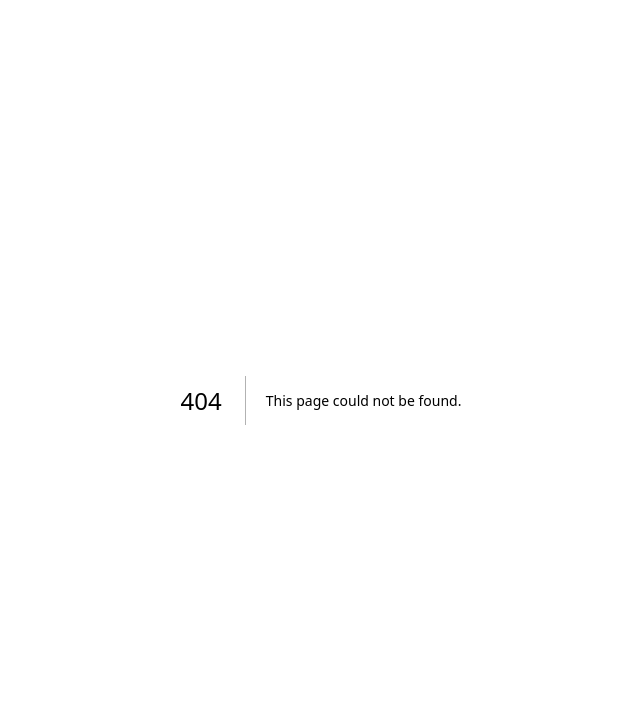
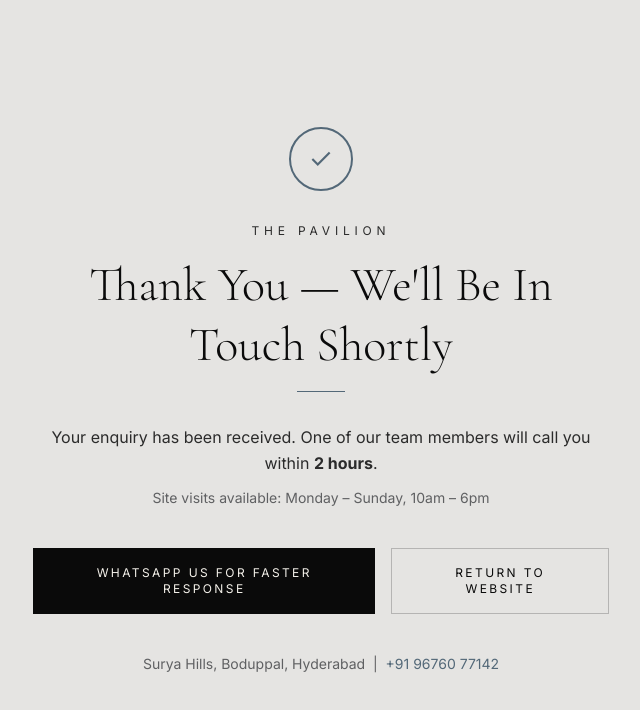
Before and after one commit to chaitanyabommak-tech/the-pavilion, a Next.js app: page /thank-you in a window 1280 px wide. Before the commit this address had no page. Shown: the top 710 px of the page, without its empty margins (319-959 px from the left). Built offline with nearby package versions, Linux system fonts and the light colour scheme.

Commit message:
SEO & performance audit — Groups 8-17: sitemap, GTM, lazy loading, form improvements, thank-you page, accessibility

```diff
--- a/app/layout.tsx
+++ b/app/layout.tsx
@@ -68,6 +68,11 @@ export default function RootLayout({
   return (
     <html lang="en" className={`${cormorant.variable} ${inter.variable}`} suppressHydrationWarning>
       <head>
+        {/* Performance: preconnect for fonts already handled by next/font */}
+        <link rel="dns-prefetch" href="https://www.googletagmanager.com" />
+        <link rel="dns-prefetch" href="https://www.google-analytics.com" />
+        {/* Preload hero image */}
+        <link rel="preload" as="image" href="/assets/pavilion-hero.png" fetchPriority="high" />
         <Script
           id="theme-init"
           strategy="beforeInteractive"
@@ -75,8 +80,26 @@ export default function RootLayout({
             __html: `(function(){try{var t=localStorage.getItem('pavilion-theme')||'light';document.documentElement.setAttribute('data-theme',t);}catch(e){}})();`,
           }}
         />
+        {/* Google Tag Manager — replace GTM-XXXXXXX with actual container ID */}
+        <Script
+          id="gtm-script"
+          strategy="afterInteractive"
+          dangerouslySetInnerHTML={{
+            __html: `(function(w,d,s,l,i){w[l]=w[l]||[];w[l].push({'gtm.start':new Date().getTime(),event:'gtm.js'});var f=d.getElementsByTagName(s)[0],j=d.createElement(s),dl=l!='dataLayer'?'&l='+l:'';j.async=true;j.src='https://www.googletagmanager.com/gtm.js?id='+i+dl;f.parentNode.insertBefore(j,f);})(window,document,'script','dataLayer','GTM-XXXXXXX');`,
+          }}
+        />
       </head>
-      <body className="antialiased overflow-x-hidden">{children}</body>
+      <body className="antialiased overflow-x-hidden">
+        {/* GTM noscript */}
+        <noscript>
+          <iframe src="https://www.googletagmanager.com/ns.html?id=GTM-XXXXXXX" height="0" width="0" style={{ display: "none", visibility: "hidden" }} />
+        </noscript>
+        {/* Skip navigation for accessibility */}
+        <a href="#main-content" className="sr-only focus:not-sr-only focus:fixed focus:top-4 focus:left-4 focus:z-[9999] focus:bg-white focus:px-4 focus:py-2 focus:text-black focus:text-sm">
+          Skip to main content
+        </a>
+        {children}
+      </body>
     </html>
   );
 }
--- a/app/page.tsx
+++ b/app/page.tsx
@@ -16,7 +16,7 @@ export default function Home() {
       <DisclaimerOverlay />
       <Navbar />
 
-      <main className="pb-[130px] lg:pb-0">
+      <main id="main-content" role="main" className="pb-[130px] lg:pb-0">
         <Hero />
         <Gallery />
         <VillaConfigurations />
--- /dev/null
+++ b/app/thank-you/page.tsx
@@ -0,0 +1,75 @@
+import type { Metadata } from "next";
+import Link from "next/link";
+
+export const metadata: Metadata = {
+  title: "Thank You | The Pavilion — Bommaku Constructions",
+  robots: { index: false, follow: false },
+};
+
+export default function ThankYouPage() {
+  return (
+    <main
+      className="min-h-screen flex items-center justify-center px-6 py-20"
+      style={{ background: "var(--bg)", transition: "background-color 300ms ease" }}
+    >
+      {/* GTM conversion event */}
+      <script
+        dangerouslySetInnerHTML={{
+          __html: `window.dataLayer=window.dataLayer||[];window.dataLayer.push({event:'form_submission_complete',event_category:'Lead',event_label:'Enquiry Form',value:1});`,
+        }}
+      />
+
+      <div className="max-w-xl w-full text-center">
+        <div
+          className="w-16 h-16 border-2 rounded-full flex items-center justify-center mx-auto mb-8"
+          style={{ borderColor: "var(--accent)" }}
+        >
+          <svg width="26" height="26" viewBox="0 0 24 24" fill="none" stroke="currentColor" strokeWidth="2" style={{ color: "var(--accent)" }}>
+            <polyline points="20 6 9 17 4 12" />
+          </svg>
+        </div>
+
+        <p style={{ color: "var(--ink-2)" }} className="text-xs tracking-[0.4em] uppercase mb-4">
+          The Pavilion
+        </p>
+
+        <h1 style={{ color: "var(--ink)" }} className="font-heading text-4xl sm:text-5xl font-light leading-tight mb-4">
+          Thank You — We&apos;ll Be In Touch Shortly
+        </h1>
+
+        <div className="w-12 h-px mx-auto mb-8" style={{ background: "var(--accent)" }} />
+
+        <p style={{ color: "var(--ink-2)" }} className="text-base leading-relaxed mb-3">
+          Your enquiry has been received. One of our team members will call you within <strong>2 hours</strong>.
+        </p>
+
+        <p style={{ color: "var(--ink-3)" }} className="text-sm mb-10">
+          Site visits available: Monday – Sunday, 10am – 6pm
+        </p>
+
+        <div className="flex flex-col sm:flex-row gap-4 justify-center mb-10">
+          <a
+            href="https://wa.me/919676077142?text=Hi%2C%20I%20just%20submitted%20an%20enquiry%20for%20The%20Pavilion.%20Can%20you%20help%20me%3F"
+            target="_blank"
+            rel="noopener noreferrer"
+            className="btn-primary px-8 py-4 text-xs tracking-[0.2em] uppercase inline-flex items-center justify-center gap-2"
+          >
+            WhatsApp Us for Faster Response
+          </a>
+          <Link
+            href="/"
+            style={{ border: "1px solid var(--out-bd)", color: "var(--out-tx)" }}
+            className="px-8 py-4 text-xs tracking-[0.2em] uppercase inline-flex items-center justify-center hover:opacity-80 transition-opacity"
+          >
+            Return to Website
+          </Link>
+        </div>
+
+        <p style={{ color: "var(--ink-3)" }} className="text-sm">
+          Surya Hills, Boduppal, Hyderabad &nbsp;|&nbsp;{" "}
+          <a href="tel:+919676077142" style={{ color: "var(--accent)" }}>+91 96760 77142</a>
+        </p>
+      </div>
+    </main>
+  );
+}
--- a/components/Hero.tsx
+++ b/components/Hero.tsx
@@ -46,6 +46,8 @@ export default function Hero() {
             src="/images/pavilion-mobile-hero.png"
             alt=""
             className="w-full h-full object-cover object-top"
+            loading="eager"
+            fetchPriority="high"
             onError={(e) => {
               (e.target as HTMLImageElement).src = "/assets/community-aerial.jpeg";
             }}
@@ -111,6 +113,8 @@ export default function Hero() {
                   onClick={() => openModal("brochure")}
                   style={{ border: "1px solid var(--out-bd)", color: "var(--out-tx)" }}
                   className="px-8 py-4 text-xs tracking-[0.2em] uppercase transition-all duration-300 flex items-center gap-2 hover:opacity-80"
+                  data-track="brochure-download-intent"
+                  aria-label="Download The Pavilion brochure — enter your details to receive it"
                 >
                   Download Brochure
                   <svg width="13" height="13" viewBox="0 0 24 24" fill="none" stroke="currentColor" strokeWidth="2">
@@ -134,6 +138,10 @@ export default function Hero() {
               src="/assets/pavilion-hero.png"
               alt="The Pavilion community living aerial view, Surya Hills Boduppal East Hyderabad"
               className="absolute inset-0 w-full h-full object-cover object-center"
+              loading="eager"
+              fetchPriority="high"
+              width={1440}
+              height={810}
             />
           </motion.div>
         </div>
@@ -178,7 +186,8 @@ export default function Hero() {
           <button
             onClick={() => openModal("brochure")}
             className="hero-mob-dl-btn btn-primary"
-            aria-label="Download Pavilion brochure"
+            aria-label="Download The Pavilion brochure — enter your details to receive it"
+            data-track="brochure-download-intent"
           >
             Download Brochure
             <svg
--- a/components/LeadFormModal.tsx
+++ b/components/LeadFormModal.tsx
@@ -155,7 +155,7 @@ export default function LeadFormModal({ type, onClose }: LeadFormModalProps) {
                 </button>
               </div>
             ) : (
-              <form onSubmit={handleSubmit} className="space-y-5">
+              <form onSubmit={handleSubmit} className="space-y-5" data-track="enquiry-form" data-form-id="main-enquiry">
                 <div className="grid grid-cols-1 md:grid-cols-2 gap-5">
                   <div>
                     <label style={{ color: "var(--ink)" }} className="block text-xs tracking-[0.15em] uppercase mb-2">
@@ -165,6 +165,8 @@ export default function LeadFormModal({ type, onClose }: LeadFormModalProps) {
                       type="text"
                       name="name"
                       required
+                      aria-required="true"
+                      autoComplete="name"
                       value={form.name}
                       onChange={handleChange}
                       className="input-field"
@@ -179,6 +181,8 @@ export default function LeadFormModal({ type, onClose }: LeadFormModalProps) {
                       type="tel"
                       name="phone"
                       required
+                      aria-required="true"
+                      autoComplete="tel"
                       value={form.phone}
                       onChange={handleChange}
                       className="input-field"
@@ -195,6 +199,7 @@ export default function LeadFormModal({ type, onClose }: LeadFormModalProps) {
                     type="email"
                     name="email"
                     required={type === "brochure"}
+                    autoComplete="email"
                     value={form.email}
                     onChange={handleChange}
                     className="input-field"
@@ -266,8 +271,8 @@ export default function LeadFormModal({ type, onClose }: LeadFormModalProps) {
                     : "Submit Enquiry"}
                 </button>
 
-                <p style={{ color: "var(--ink-2)" }} className="text-xs text-center">
-                  By submitting, you agree to be contacted by our sales team.
+                <p style={{ color: "var(--ink-3)" }} className="text-xs text-center leading-relaxed">
+                  Complimentary site visit. No obligations. Our team will call within 2 hours.
                 </p>
               </form>
             )}
```
Also changed, not shown: components/Contact.tsx (+36 -34 lines), 1 other file (tests, documents, lock files or other folders).
